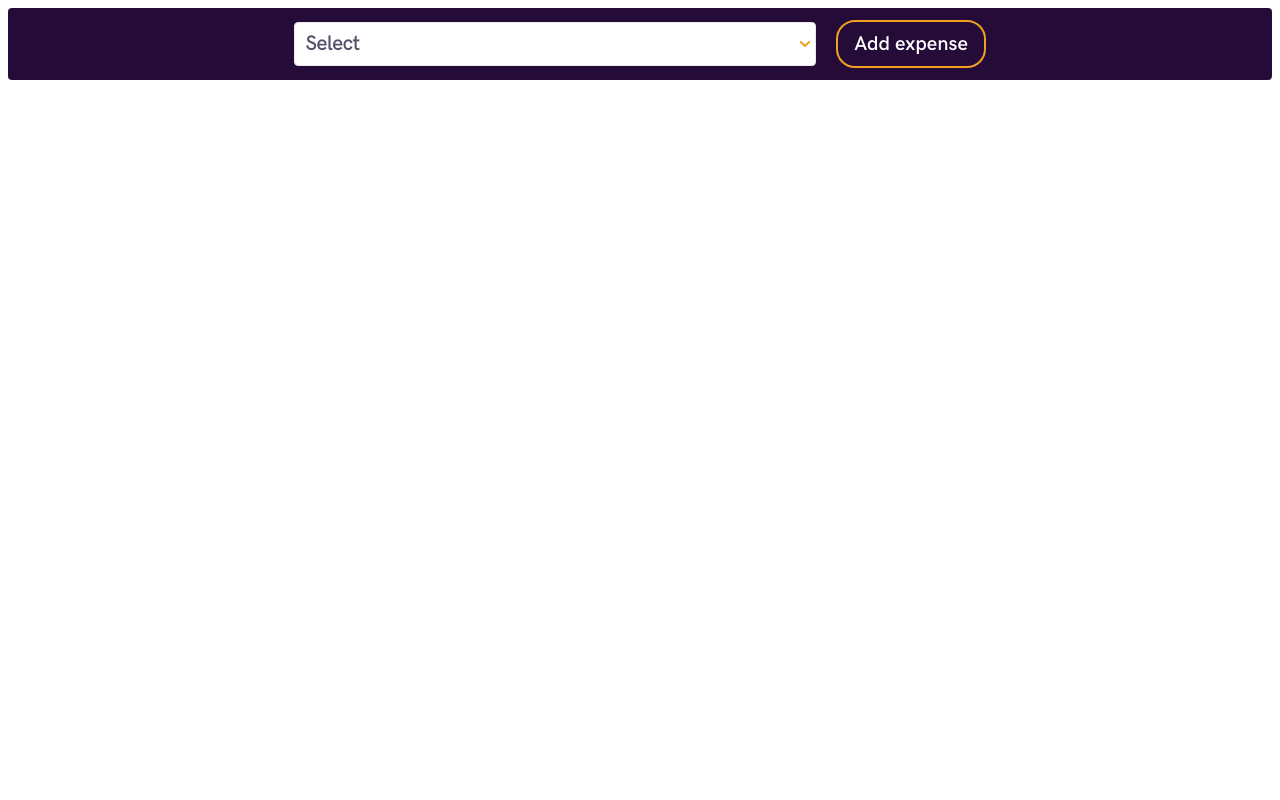
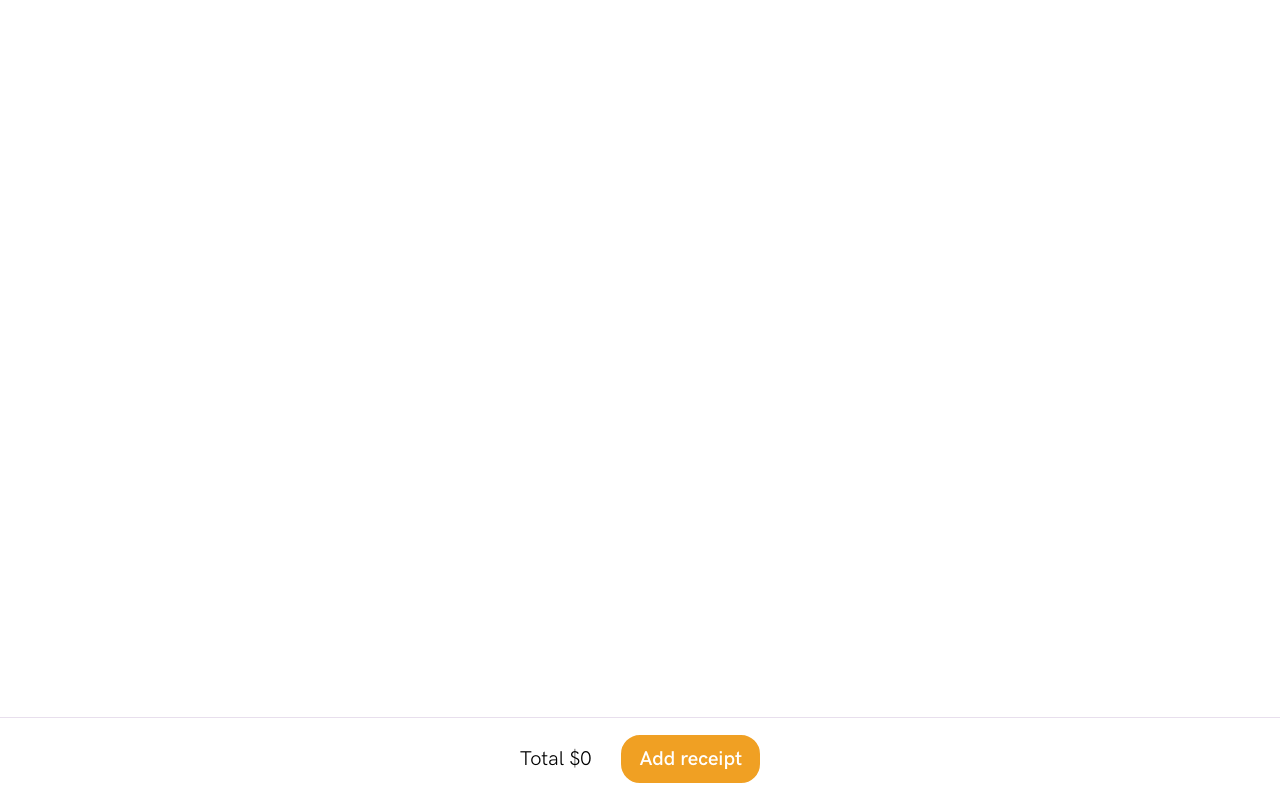
Before and after one commit to Daimonke/receipts_app, a React (Vite) app: page / in a window 1280 px wide. Built offline with nearby package versions, Linux system fonts and the light colour scheme.

Commit message:
Receipt nav

```diff
--- a/package.json
+++ b/package.json
@@ -9,8 +9,10 @@
     "preview": "vite preview"
   },
   "dependencies": {
+    "@types/uuid": "^8.3.4",
     "react": "^18.2.0",
-    "react-dom": "^18.2.0"
+    "react-dom": "^18.2.0",
+    "uuid": "^9.0.0"
   },
   "devDependencies": {
     "@types/react": "^18.0.17",
--- a/src/App.tsx
+++ b/src/App.tsx
@@ -1,10 +1,41 @@
-import Header from "./components/header/Header";
+import { createContext, useEffect, useState } from "react";
+import Footer from "./components/footer/Footer";
+import Main from "./components/main/Main";
+
+export interface ExpenseInterface {
+  id: string;
+  total: number;
+}
+
+export interface CtxInterface {
+  total: number;
+  expenses: ExpenseInterface[];
+  handleExpense: (expense: ExpenseInterface) => void;
+}
+export const context = createContext<CtxInterface | null>(null);
 
 function App() {
+  const [expenses, setExpenses] = useState<ExpenseInterface[]>([]);
+  const [total, setTotal] = useState(0);
+  const handleExpense = (expense: ExpenseInterface) => {
+    const newExpenses = expenses.filter((item) => item.id !== expense.id);
+    setExpenses([...newExpenses, expense]);
+    console.log(expense.id);
+  };
+  const ctxInitialValue: CtxInterface = {
+    total,
+    expenses,
+    handleExpense,
+  };
+
+  useEffect(() => {
+    setTotal(expenses.reduce((c, n) => c + n.total, 0));
+  }, [expenses]);
   return (
-    <div>
-      <Header />
-    </div>
+    <context.Provider value={ctxInitialValue}>
+      <Main />
+      <Footer />
+    </context.Provider>
   );
 }
 
--- a/src/components/common/Button.tsx
+++ b/src/components/common/Button.tsx
@@ -3,14 +3,16 @@ import { ReactNode } from "react";
 type Props = {
   variant?: "contained" | "outlined";
   children: ReactNode;
+  onClick?: () => void;
 };
 
-const Button = ({ variant, children }: Props) => {
+const Button = ({ variant, children, onClick }: Props) => {
   return (
     <button
       className={`btn ${
         variant === "outlined" ? "btn-outlined" : "btn-contained"
       }`}
+      onClick={onClick}
     >
       {children}
     </button>
--- /dev/null
+++ b/src/components/footer/Footer.tsx
@@ -0,0 +1,14 @@
+import React from "react";
+import ReceiptNav from "./ReceiptNav";
+
+type Props = {};
+
+const Footer = (props: Props) => {
+  return (
+    <footer>
+      <ReceiptNav />
+    </footer>
+  );
+};
+
+export default Footer;
--- /dev/null
+++ b/src/components/footer/ReceiptNav.tsx
@@ -0,0 +1,28 @@
+import React, { useContext } from "react";
+import { context } from "../../App";
+import Button from "../common/Button";
+import { v4 as uuidv4 } from "uuid";
+
+type Props = {};
+
+const ReceiptNav = (props: Props) => {
+  const ctx = useContext(context);
+  return (
+    <nav>
+      <span>Total ${ctx?.total}</span>
+      <Button
+        variant="contained"
+        onClick={() =>
+          ctx?.handleExpense({
+            id: uuidv4(),
+            total: Math.floor(Math.random() * 100),
+          })
+        }
+      >
+        Add receipt
+      </Button>
+    </nav>
+  );
+};
+
+export default ReceiptNav;
--- a/src/components/header/Header.tsx
+++ /dev/null
@@ -1,14 +0,0 @@
-import React from "react";
-import ExpensesNav from "./ExpensesNav";
-
-type Props = {};
-
-const Header = (props: Props) => {
-  return (
-    <header>
-      <ExpensesNav />
-    </header>
-  );
-};
-
-export default Header;
--- a/src/components/header/ExpensesNav.tsx
+++ b/src/components/main/ExpensesNav.tsx
@@ -1,10 +1,15 @@
 import Button from "../common/Button";
 import Select from "../common/Select";
+import { v4 as uuidv4 } from "uuid";
 
-type Props = {};
+type Props = {
+  expense: {
+    id: string;
+    total: number;
+  };
+};
 
-const ExpensesNav = (props: Props) => {
-  const options = ["Food", "Houseware", "Entertainment"];
+const ExpensesNav = ({ expense }: Props) => {
   return (
     <nav className="expensesNav">
       <Select />
--- /dev/null
+++ b/src/components/main/Main.tsx
@@ -0,0 +1,18 @@
+import React, { useContext } from "react";
+import { context } from "../../App";
+import ExpensesNav from "./ExpensesNav";
+
+type Props = {};
+
+const Main = (props: Props) => {
+  const ctx = useContext(context);
+  return (
+    <main>
+      {ctx?.expenses.map((item) => (
+        <ExpensesNav key={item.id} expense={item} />
+      ))}
+    </main>
+  );
+};
+
+export default Main;
--- a/src/index.css
+++ b/src/index.css
@@ -15,24 +15,29 @@
   font-size: 1rem;
 }
 
+body, html {
+  margin: 0;
+}
+body {
+  padding: 6px;
+}
 :root {
-  color: rgba(255, 255, 255, 0.87);
-  background-color: #242424;
+
   font-size: 16px;
 }
 
-header {
+.expensesNav {
   background-color: #250B38;
   border-radius: 4px;
   padding: 12px;
 }
 
-.expensesNav {
+nav {
   display: flex;
   justify-content: space-between;
   align-items: center;
   position: relative;
-  gap: 20px
+  gap: 20px;
 }
 
 .select {
@@ -62,6 +67,7 @@ header {
   border-radius: 4px;
   box-shadow: 0 0 18px 0 rgba(37,11,56,0.25);
   background-color: #ffffff;
+  z-index: 1;
 }
 
 .select-menu-item {
@@ -89,7 +95,9 @@ header {
 .btn-outlined {
   background-color: transparent;
 }
-
+.btn-contained {
+  background-color: #F0A023;
+}
 .font-small {
   font-size: 0.875rem;
 }
@@ -97,16 +105,25 @@ header {
   font-size: 1.25rem;
 }
 
-@media (prefers-color-scheme: light) {
-  :root {
-    color: #213547;
-    background-color: #ffffff;
-  }
+footer {
+  position: fixed;
+  bottom: 0;
+  left: 0;
+  right: 0;
+  border-top: 1px solid #E8DFED;
+  padding: 17px 19px;
+}
+
+main {
+  display: flex;
+  flex-direction: column;
+  gap: 10px;
 }
 
 @media (min-width: 760px) {
-  .expensesNav {
+  nav {
     justify-content: center;
+    gap: 30px;
   }
   .select {
     position: relative;
```
Also changed, not shown: 1 other file (tests, documents, lock files or other folders).
